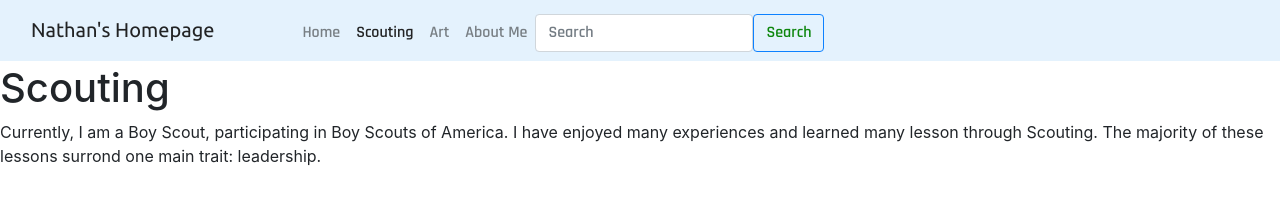
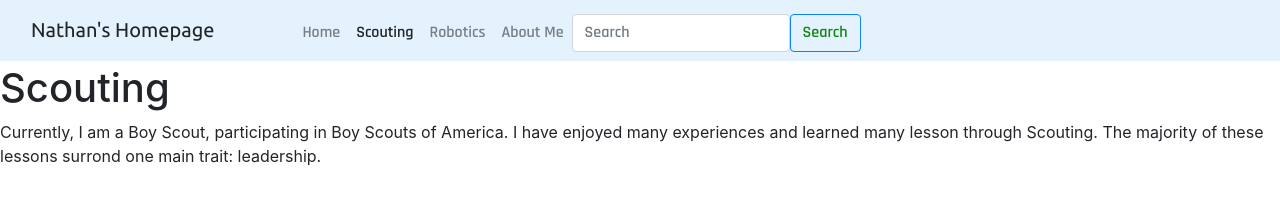
Before and after one commit to Floppydisker/floppydisker.github.io, a plain HTML site: page scouting.html in a window 1280 px wide. Drawn offline with nearby package versions, Linux system fonts and the light colour scheme.

Commit message:
Update scouting.html

```diff
--- a/scouting.html
+++ b/scouting.html
@@ -32,7 +32,7 @@
             <a class="nav-link active" aria-current="page" href="scouting.html">Scouting</a>
           </li>
           <li class="nav-item">
-            <a class="nav-link" href="art.html">Art</a>
+            <a class="nav-link" href="robotics.html">Robotics</a>
           </li>
           <li class="nav-item">
             <a class="nav-link" href="about.html">About Me</a>
```
